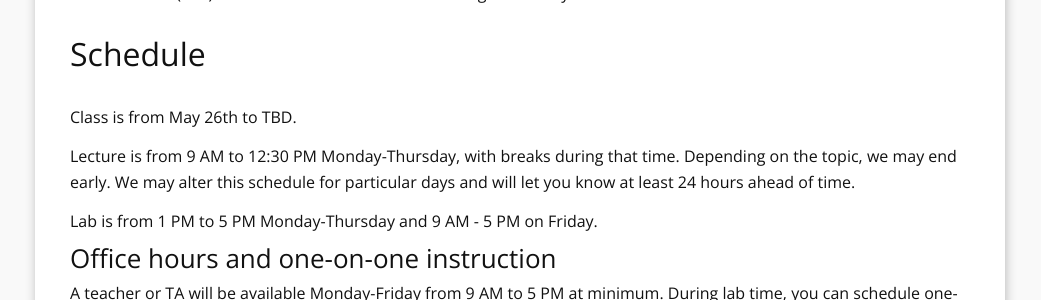
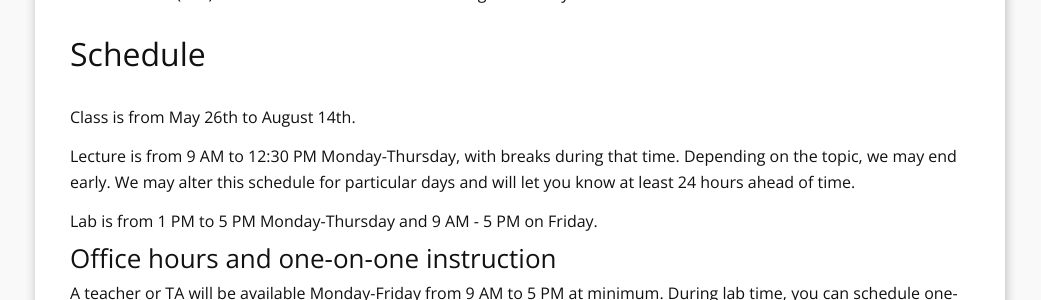
Before and after one commit to tiy-gvl-python/tiy-gvl-python.github.io, a Jekyll site: the page built from d_syllabus.md, in a window 1280 px wide and 900 px high, scrolled down 844 px. Shown: the part 154-454 px from the top of the window, without its empty margins (120-1161 px from the left). Built offline with Jekyll 4.4.1, drawn with Linux system fonts in a browser that asks for light colours; nearby versions of some CDN libraries.

Commit message:
Added course end date

```diff
--- a/d_syllabus.md
+++ b/d_syllabus.md
@@ -15,7 +15,7 @@ Joel Taddei
 
 ## Schedule
 
-Class is from May 26th to TBD.
+Class is from May 26th to August 14th.
 
 Lecture is from 9 AM to 12:30 PM Monday-Thursday, with breaks during that time. Depending on the topic, we may end early. We may alter this schedule for particular days and will let you know at least 24 hours ahead of time.
 
```
